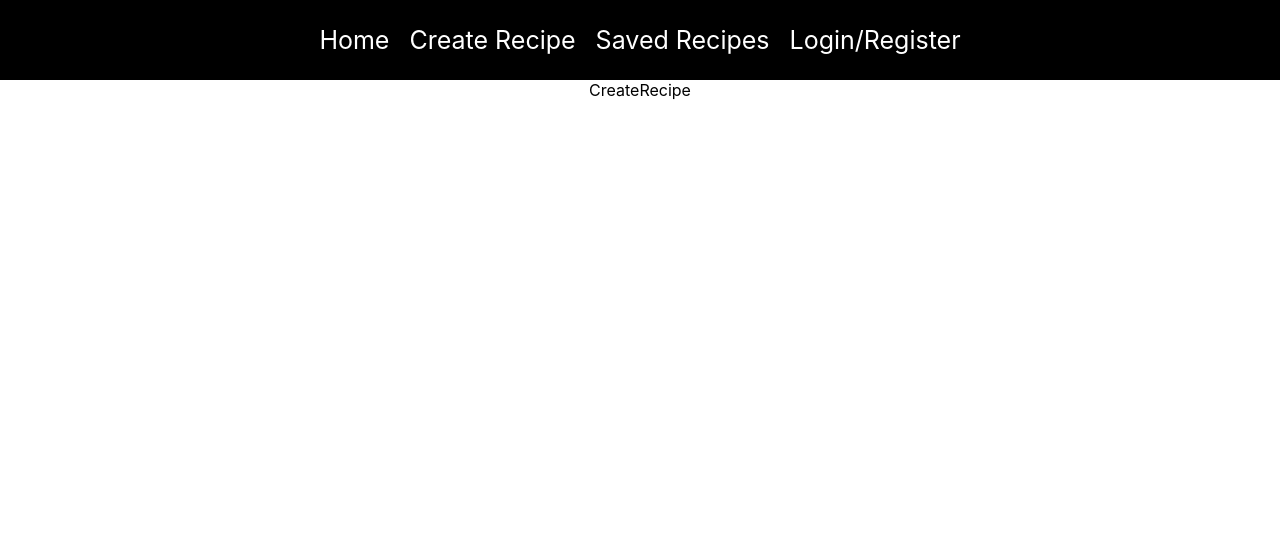
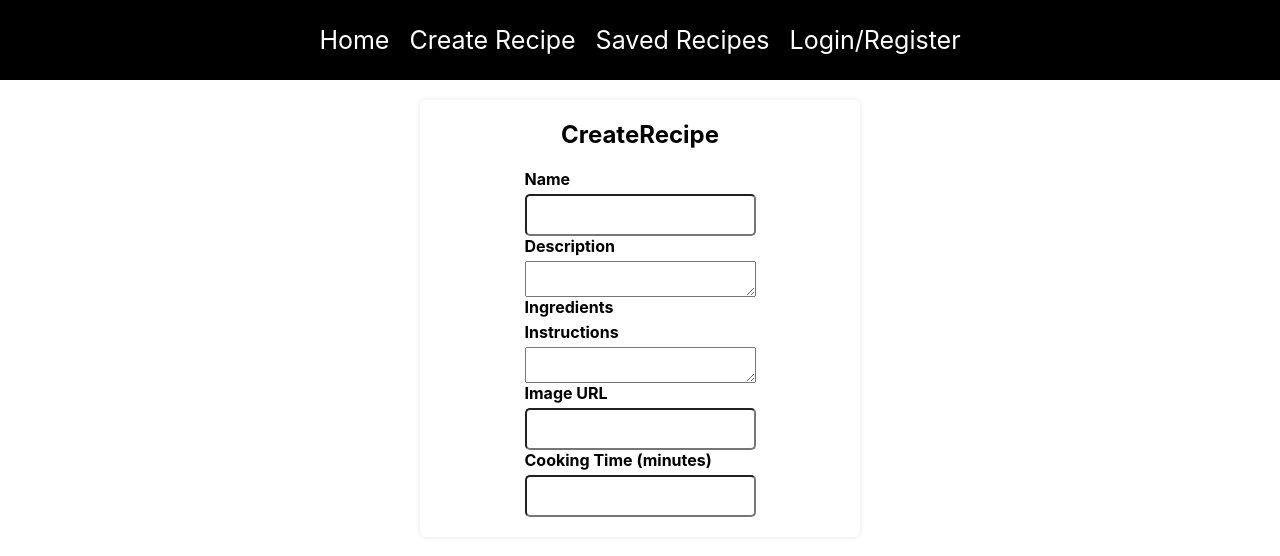
Before and after one commit to Adrian-G-C/recipe-client, a React (Create React App) app: page /create-recipe in a window 1280 px wide. Shown: the top 556 px of the page. Built offline with nearby package versions, Linux system fonts and the light colour scheme.

Commit message:
create recipe form input created

```diff
--- a/src/pages/create-recipe.js
+++ b/src/pages/create-recipe.js
@@ -1,4 +1,22 @@
 export const CreateRecipe = () => {
 
-    return <div> CreateRecipe</div>;
+    return (
+    <div className="create-recipe">
+        <h2> CreateRecipe</h2>
+        <form>
+            <label htmlFor="name">Name</label>
+            <input type="text" id="name"/>
+            <label htmlFor="description">Description</label>
+            <textarea id="description" name="description"></textarea>
+            <label htmlFor="ingredients">Ingredients</label>
+
+            <label htmlFor="instructions">Instructions</label>
+            <textarea id="instructions" name="instructions"></textarea>
+            <label htmlFor="imageUrl">Image URL</label>
+            <input type="text" id="imageUrl" name="imageUrl" />
+            <label htmlFor="cookingTime">Cooking Time (minutes)</label>
+            <input type="number" id="cookingTime" name="cookingTIme" />
+        </form>
+        </div>
+    );
 };
```
